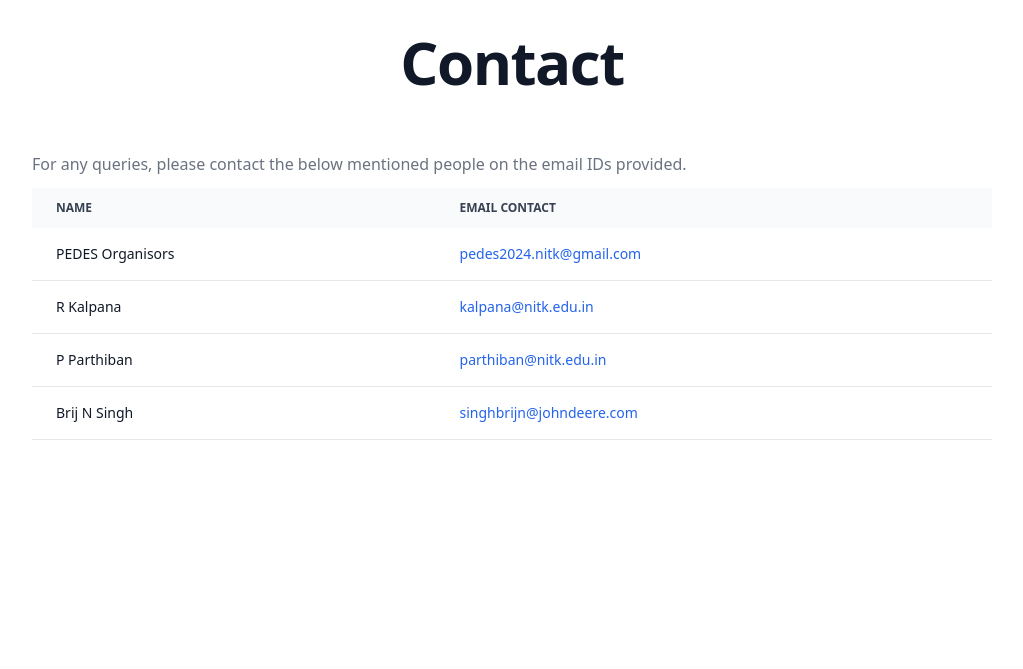
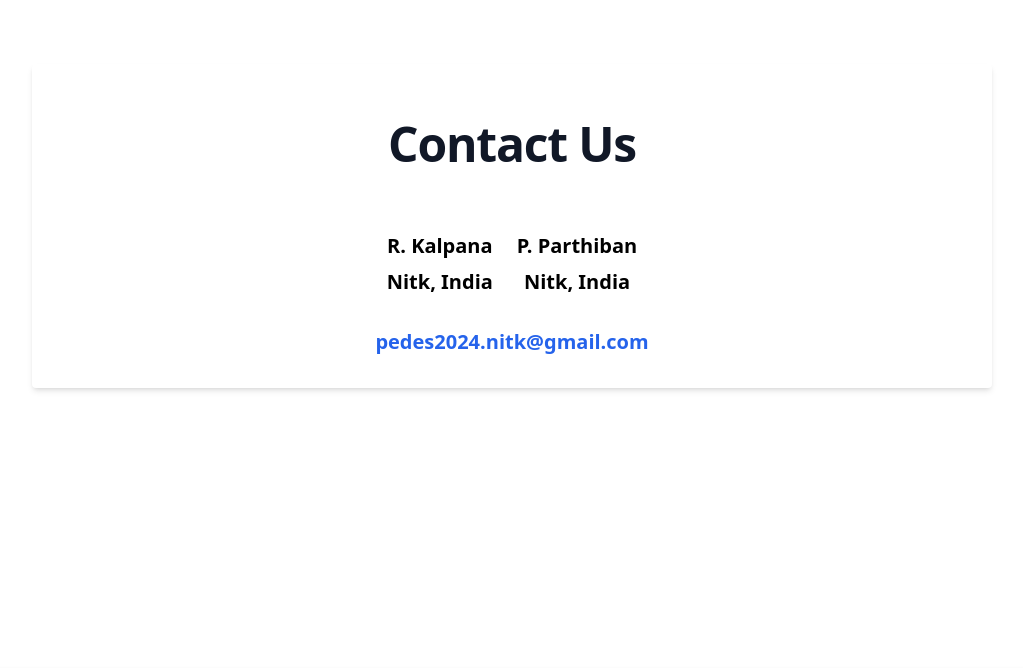
Before and after one commit to anirudhprabhakaran3/pedes-website, a Django app: page /contact/ in a window 1280 px wide. Shown: the part 64-733 px from the top of the page, without its empty margins (128-1151 px from the left). Run offline with Django 4.2, Linux system fonts and the light colour scheme; some libraries are stand-ins or nearby versions.

Commit message:
contact_updated

```diff
--- a/web/templates/pages/contact.html
+++ b/web/templates/pages/contact.html
@@ -5,59 +5,28 @@ Contact
 {% endblock %}
 
 {% block content %}
-<div class="py-8">
-    <h1 class="mb-4 text-center text-4xl font-extrabold leading-none tracking-tight text-gray-900 md:text-5xl lg:text-6xl">Contact</h1>
-</div>
+<div class="w-3/4 mx-auto py-8 mt-8">
+    <div class="bg-white p-8 rounded shadow-md  ">
 
-<div class="w-3/4 mx-auto">
-    <p class="my-3 text-gray-500">
-        For any queries, please contact the below mentioned people on the email IDs provided.
-    </p>
-    <table class="w-full text-sm text-left text-gray-500">
-        <thead class="text-xs text-gray-700 uppercase bg-gray-50">
-            <tr>
-                <th scope="col" class="px-6 py-3">
-                    Name
-                </th>
-                <th scope="col" class="px-6 py-3">
-                    Email Contact
-                </th>
-            </tr>
-        </thead>
-        <tbody>
-            <tr class="bg-white border-b">
-                <th scope="row" class="px-6 py-4 font-medium text-gray-900 whitespace-nowrap">
-                    PEDES Organisors
-                </th>
-                <td class="px-6 py-4">
-                    <a href="mailto:pedes2024.nitk@gmail.com" class="font-medium text-blue-600 dark:text-blue-500 hover:underline">pedes2024.nitk@gmail.com</a>
-                </td>
-            </tr>
-            <tr class="bg-white border-b">
-                <th scope="row" class="px-6 py-4 font-medium text-gray-900 whitespace-nowrap">
-                    R Kalpana
-                </th>
-                <td class="px-6 py-4">
-                    <a href="mailto:kalpana@nitk.edu.in" class="font-medium text-blue-600 dark:text-blue-500 hover:underline">kalpana@nitk.edu.in</a>
-                </td>
-            </tr>
-            <tr class="bg-white border-b">
-                <th scope="row" class="px-6 py-4 font-medium text-gray-900 whitespace-nowrap">
-                    P Parthiban
-                </th>
-                <td class="px-6 py-4">
-                    <a href="mailto:parthiban@nitk.edu.in" class="font-medium text-blue-600 dark:text-blue-500 hover:underline">parthiban@nitk.edu.in</a>
-                </td>
-            </tr>
-            <tr class="bg-white border-b">
-                <th scope="row" class="px-6 py-4 font-medium text-gray-900 whitespace-nowrap">
-                    Brij N Singh
-                </th>
-                <td class="px-6 py-4">
-                    <a href="mailto:singhbrijn@johndeere.com" class="font-medium text-blue-600 dark:text-blue-500 hover:underline">singhbrijn@johndeere.com</a>
-                </td>
-            </tr>
-        </tbody>
-    </table>
+
+        <div class="my-6 text-center">
+            <h1 class="mb-16 text-4xl font-extrabold leading-none tracking-tight text-gray-900 md:text-5xl lg:text-5xl">Contact Us</h1>
+            <div class="flex justify-center">
+                <div class="mr-6 text-center">
+                    <p class="font-bold text-xl mb-2">R. Kalpana</p>
+                    <p class="font-bold text-xl mb-2">Nitk, India</p>
+                </div>
+                <div class="text-center">
+                    <p class="font-bold text-xl mb-2">P. Parthiban</p>
+                    <p class="font-bold text-xl mb-2">Nitk, India</p>
+                </div>
+            </div>
+
+        </div>
+
+        <div class="text-center">
+            <a href="mailto:pedes2024.nitk@gmail.com" class="text-blue-600 hover:underline font-bold text-xl">pedes2024.nitk@gmail.com</a>
+        </div>
+    </div>
 </div>
 {% endblock %}
```
